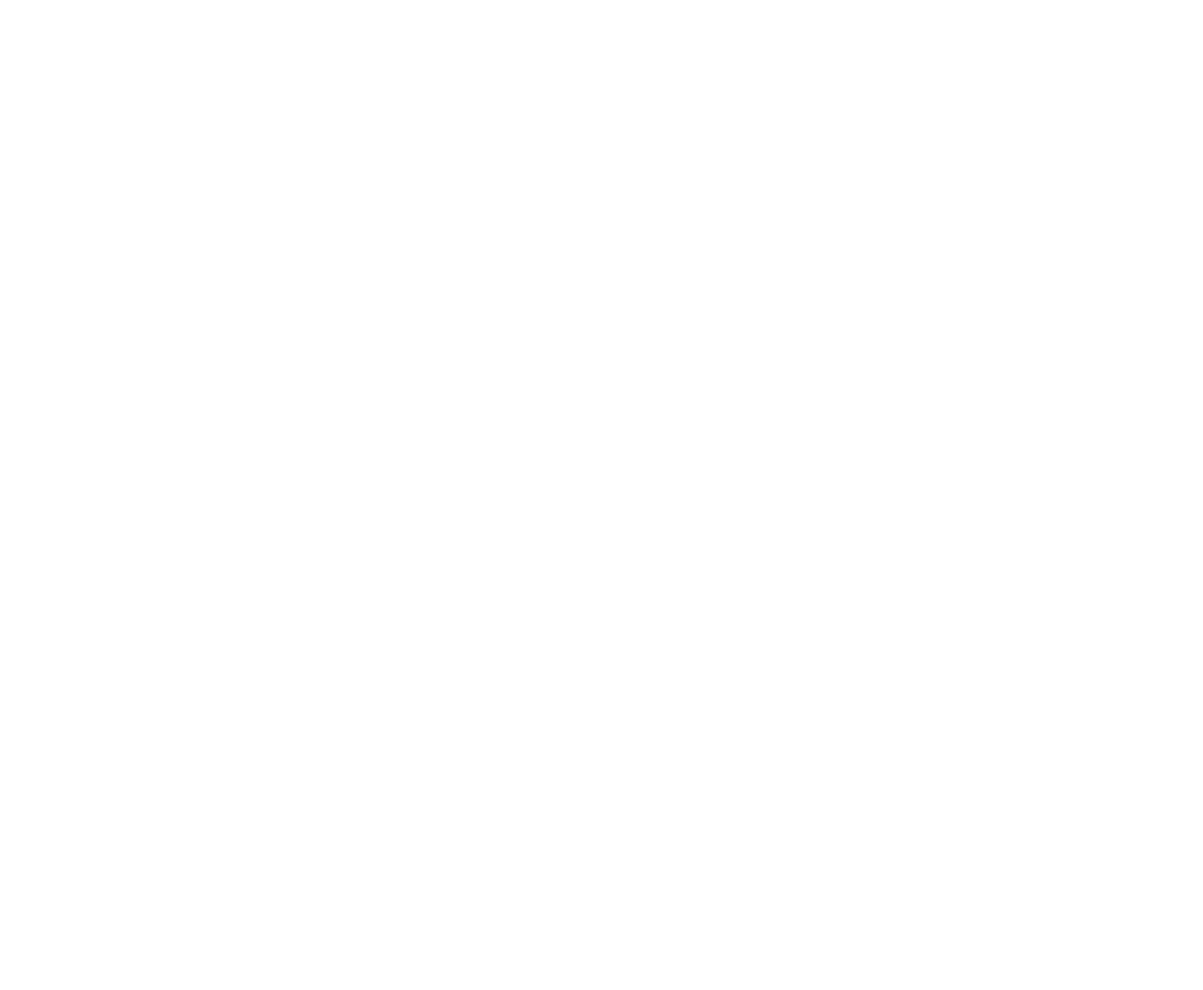
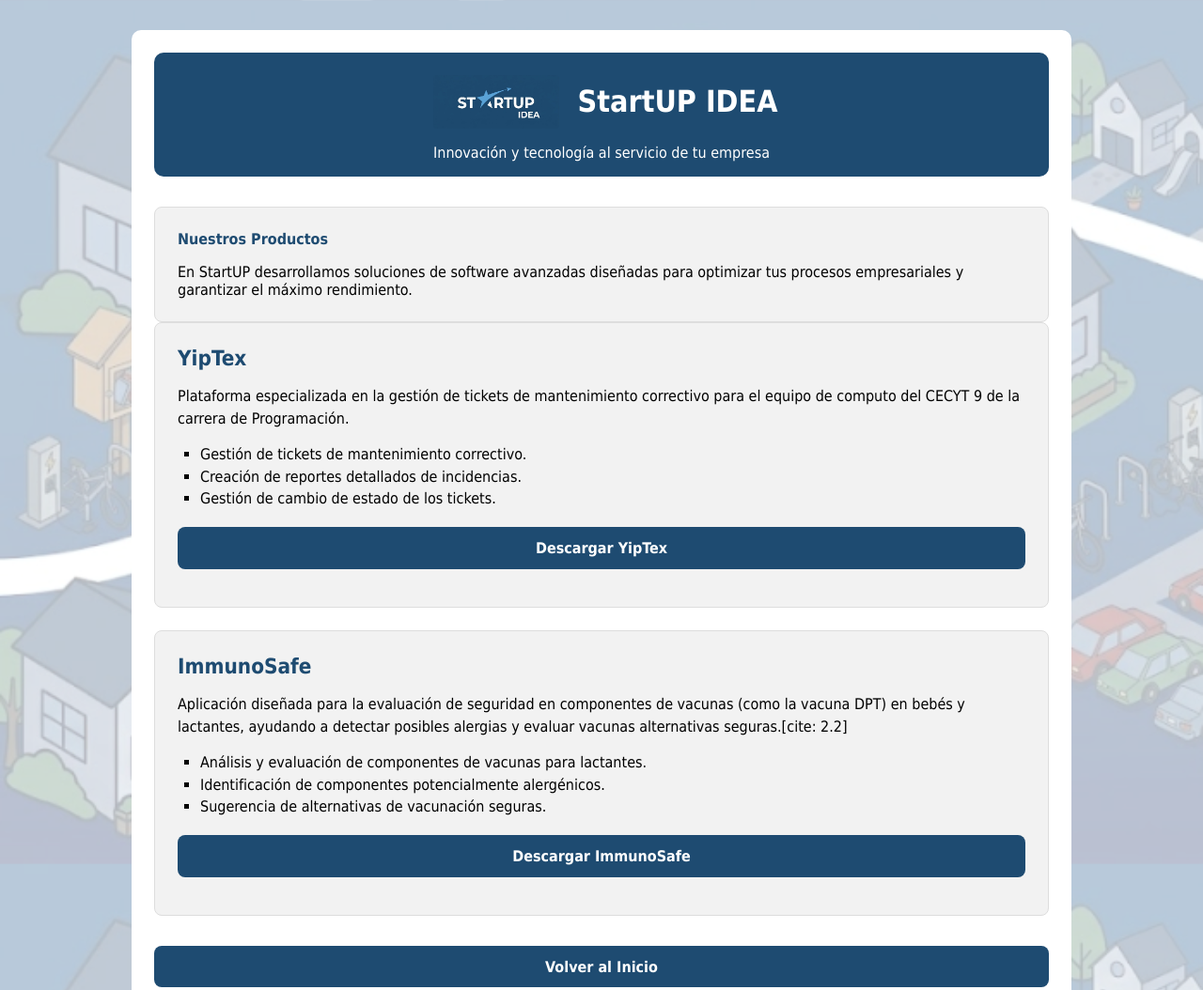
Before and after one commit to Amaro-hub34/2026-PW-YIPSHARE, a plain HTML site: page productos.html in a window 1280 px wide. Shown: the top 1054 px of the page at 94% size. Before the commit the page ends 800 px from the top, so only its background shows below. Drawn offline with Linux system fonts and the light colour scheme.

Commit message:
Se hace productos.html y se agregan cosas a css

```diff
--- a/CSS/style.css
+++ b/CSS/style.css
@@ -46,9 +46,11 @@
 }
 
 .logo-titulo {
-    width: 120px;
+    width: 150px;
     height: auto;
-    background-color: #FFFFFF;
+    padding: 8px;
+    border-radius: 12px;
+    object-fit: contain;
 }
 
 .titulo-principal p {
@@ -96,3 +98,37 @@
     font-weight: bold;
     color: #1E4B71;
 }
+.seccion-productos {
+    display: flex;
+    flex-direction: column;
+    gap: 1.5rem;
+}
+
+.tarjeta-producto {
+    background-color: #F2F2F2;
+    border: 1px solid #DDDDDD;
+    border-radius: 0.5rem;
+    padding: 1.5rem;
+    display: flex;
+    flex-direction: column;
+    gap: 1rem;
+}
+
+.tarjeta-producto h3 {
+    color: #1E4B71;
+    font-size: 1.4rem;
+}
+
+.tarjeta-producto p {
+    line-height: 1.5;
+}
+
+.detalles-producto {
+    list-style-type: square;
+    margin-left: 1.5rem;
+    color: #000000;
+}
+
+.detalles-producto li {
+    margin-bottom: 0.3rem;
+}
--- a/productos.html
+++ b/productos.html
@@ -0,0 +1,66 @@
+<!DOCTYPE html>
+<html lang="es">
+<head>
+    <meta charset="UTF-8">
+    <meta name="viewport" content="width=device-width, initial-scale=1.0">
+    <link rel="icon" type="image/png" href="./img/logo_StartUpIDEA.png">
+
+    <title>StartUP - Nuestros Productos</title>
+    <link rel="stylesheet" href="../CSS/style.css">
+</head>
+<body class="body1">
+
+    <main>
+        <header class="titulo-principal">
+            <h2>
+                <img src="./img/logo_STARTUP_IDEA.jpeg" alt="Logo" class="logo-titulo">
+
+                StartUP IDEA
+            </h2>
+            <p>Innovación y tecnología al servicio de tu empresa</p>
+        </header>
+
+        <section class="botones">
+            <p>Nuestros Productos</p>
+            <p style="font-weight: normal; color: #000000;">
+                En StartUP desarrollamos soluciones de software avanzadas diseñadas para optimizar tus procesos empresariales y garantizar el máximo rendimiento.
+            </p>
+        </section>
+
+        <section class="seccion-productos">
+            <article class="tarjeta-producto">
+                <h3>YipTex</h3>
+                <p>
+                    Plataforma especializada en la gestión de tickets de mantenimiento correctivo para el equipo de computo del CECYT 9 de la carrera de Programación.
+                </p>
+                <ul class="detalles-producto">
+                    <li>Gestión de tickets de mantenimiento correctivo.</li>
+                    <li>Creación de reportes detallados de incidencias.</li>
+                    <li>Gestión de cambio de estado de los tickets.</li>
+                </ul>
+                <div class="campo">
+                    <a href="#descargar-yiptex" class="boton">Descargar YipTex</a>
+                </div>
+            </article>
+
+            <article class="tarjeta-producto">
+                <h3>ImmunoSafe</h3>
+                <p>Aplicación diseñada para la evaluación de seguridad en componentes de vacunas (como la vacuna DPT) en bebés y lactantes, ayudando a detectar posibles alergias y evaluar vacunas alternativas seguras.[cite: 2.2]
+                </p>
+                <ul class="detalles-producto">
+                    <li>Análisis y evaluación de componentes de vacunas para lactantes.</li>
+                    <li>Identificación de componentes potencialmente alergénicos.</li>
+                    <li>Sugerencia de alternativas de vacunación seguras.</li>
+                </ul>
+                <div class="campo">
+                    <a href="#descargar-immunosafe" class="boton">Descargar ImmunoSafe</a>
+                </div>
+            </article>
+        </section>
+        <div class="campo" style="margin-top: 2rem;">
+            <a href="index.html" class="boton">Volver al Inicio</a>
+        </div>
+    </main>
+
+</body>
+</html>
```
Also changed, not shown: index.html (+1 -1 lines), img/logo_STARTUP_IDEA.jpeg (added), 1 other file.
